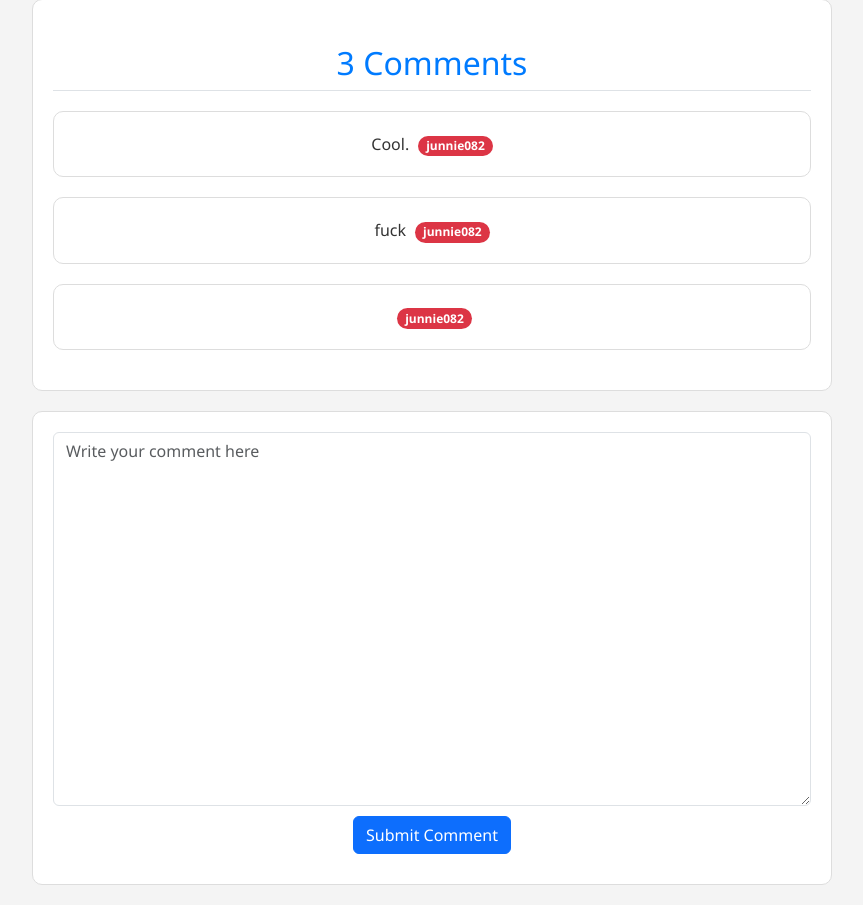
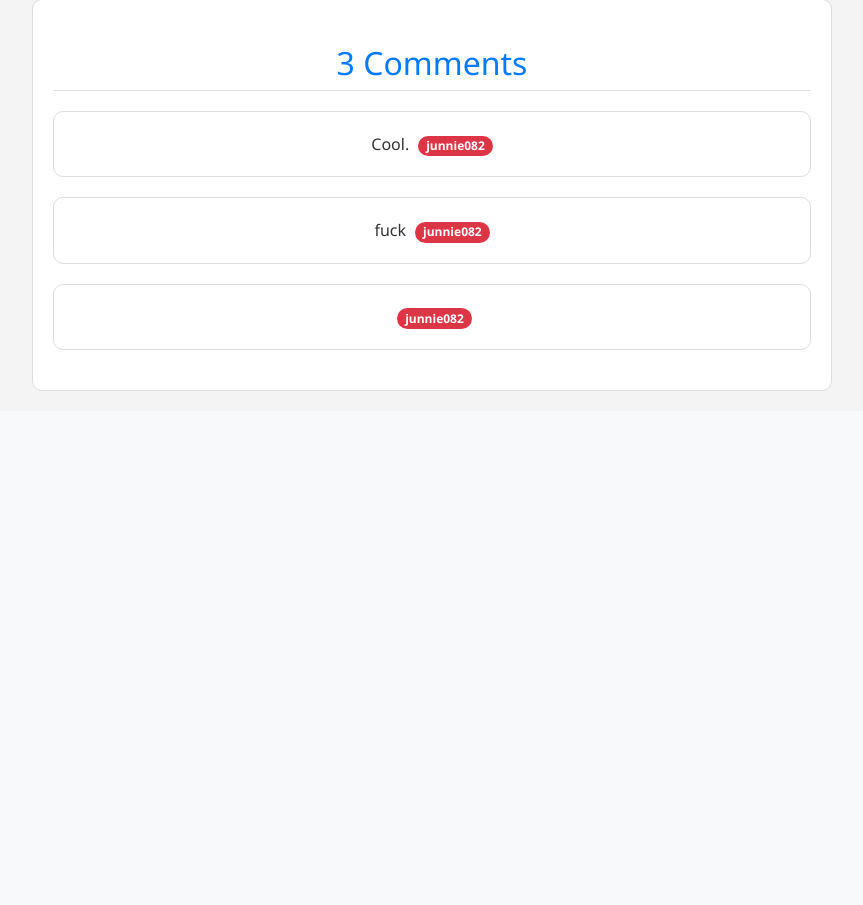
Before and after one commit to junnie082/Scoop-A-Dive, a Django app: page /home/1/ in a window 1280 px wide. Shown: the part 1489-2394 px from the top of the page, without its empty margins (208-1071 px from the left). After the commit the page ends 1880 px from the top, so only its background shows below. Run offline with Django 5.2, Linux system fonts and the light colour scheme; data comes from the database, SQL or seed files in the repository; both versions use the stored data as it was after the commit; parts of the project's set-up code (start-up, migrations or seed data) failed here and were passed over; some libraries are stand-ins or nearby versions.

Commit message:
fix: only the signed up user can write down the comments on others' logs

```diff
--- a/scoopadive/main/templates/main/posting.html
+++ b/scoopadive/main/templates/main/posting.html
@@ -117,19 +117,6 @@
                 </li>
             {% endfor %}
         </ul>
-
-
-    </div>
-
-
-
-    <!-- Answer Submission Form -->
-    <div class="container box-section answer-section">
-        <form action="{% url 'main:answer_create' log.id %}" method="post">
-            {% csrf_token %}
-            <textarea name="content" id="content" rows="15" class="form-control" placeholder="Write your comment here"></textarea>
-            <input type="submit" value="Submit Comment" class="btn btn-primary">
-        </form>
     </div>
 
     {% if user.username == log.diver %}
@@ -145,6 +132,15 @@
             <a href="/home/{{ log.pk }}/remove" class="btn btn-danger">Delete Log</a>
         </div>
 
+        <!-- Answer Submission Form -->
+        <div class="container box-section answer-section">
+            <form action="{% url 'main:answer_create' log.id %}" method="post">
+                {% csrf_token %}
+                <textarea name="content" id="content" rows="15" class="form-control" placeholder="Write your comment here"></textarea>
+                <input type="submit" value="Submit Comment" class="btn btn-primary">
+            </form>
+        </div>
+
     {% endif %}
     </body>
 </html>
```
Also changed, not shown: scoopadive/db.sqlite3.
